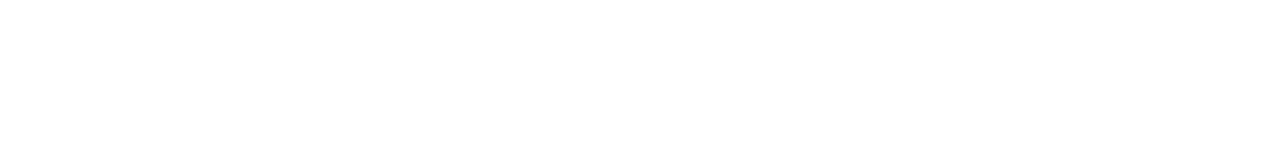
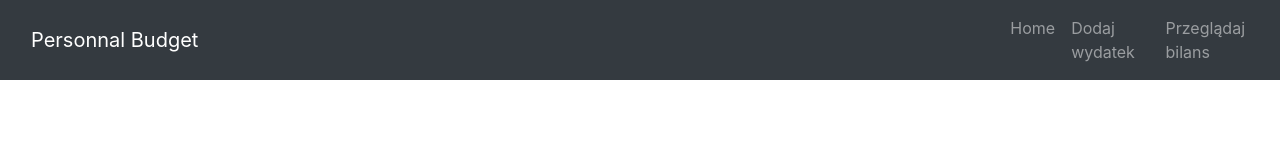
Before and after one commit to AdriannaTurkowiak/Personnal_Budget_App, a plain HTML site: page index.html in a window 1280 px wide. Drawn offline with nearby package versions, Linux system fonts and the light colour scheme; a web font is replaced by a local one.

Commit message:
Adding navigation bar with: Home, Dodaj wydatek, Przegladaj bilans

```diff
--- a/index.html
+++ b/index.html
@@ -52,7 +52,28 @@
         <link rel="stylesheet" href="css/styles.css" />
       </head>
 
-      <body></body>
+      <body>
+        <section id="title">
+
+            <!-- Nav Bar -->
+            <nav class="navbar bg-body-tertiary navbar-expand-lg navbar-dark bg-dark">
+              <div class="container-fluid">
+           <span class="navbar-brand">Personnal Budget</span>
+         </div>
+                   <ul class="navbar-nav ">
+                     <li class="nav-item">
+                       <a class="nav-link" href="">Home</a>
+                     </li>
+                     <li class="nav-item">
+                       <a class="nav-link" href="" >Dodaj wydatek</a>
+                     </li>
+                     <li class="nav-item">
+                       <a class="nav-link" href="">Przeglądaj bilans</a>
+                     </li>
+                   </ul>
+                   </nav>
+
+      </body>
     </html>
   </head>
 
```
